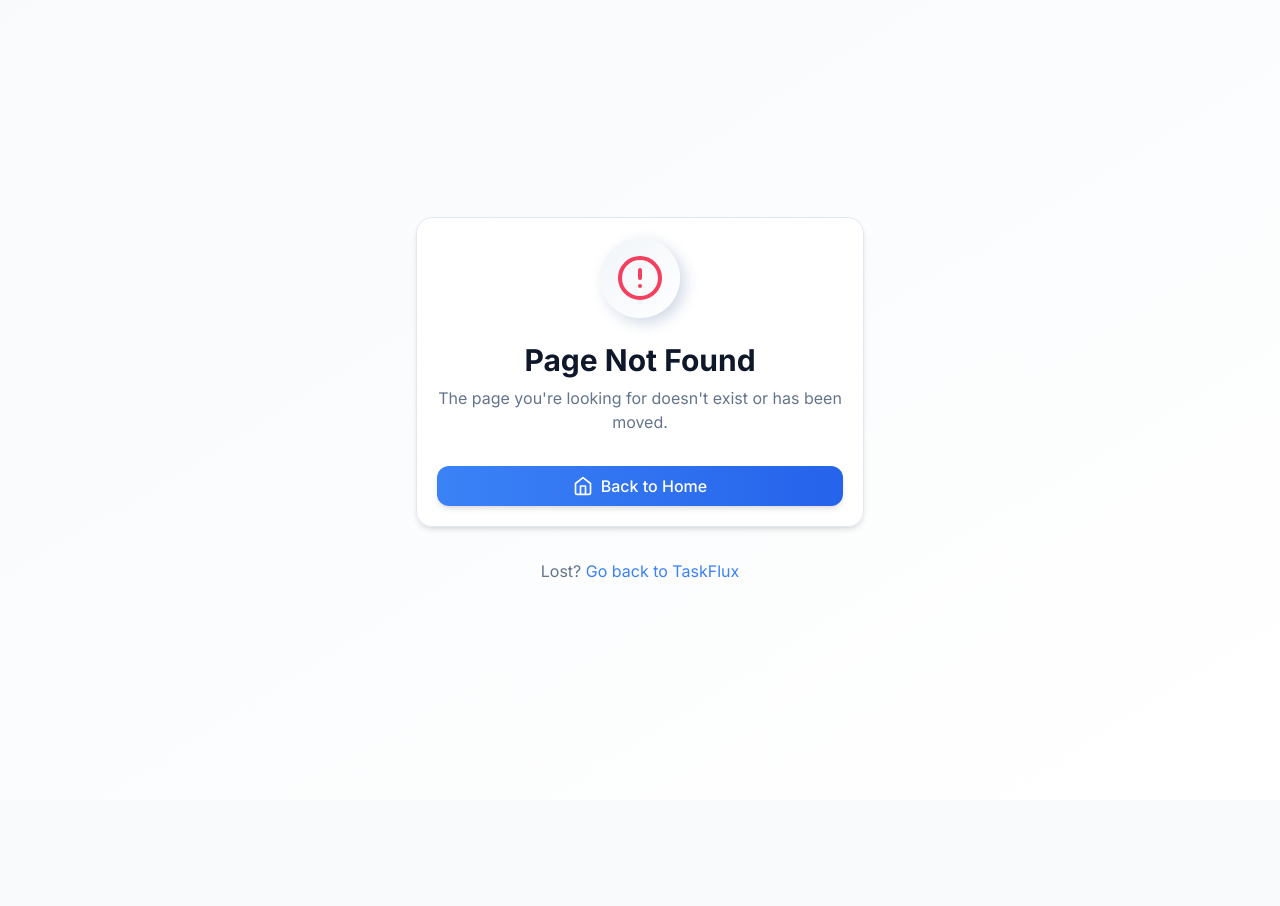
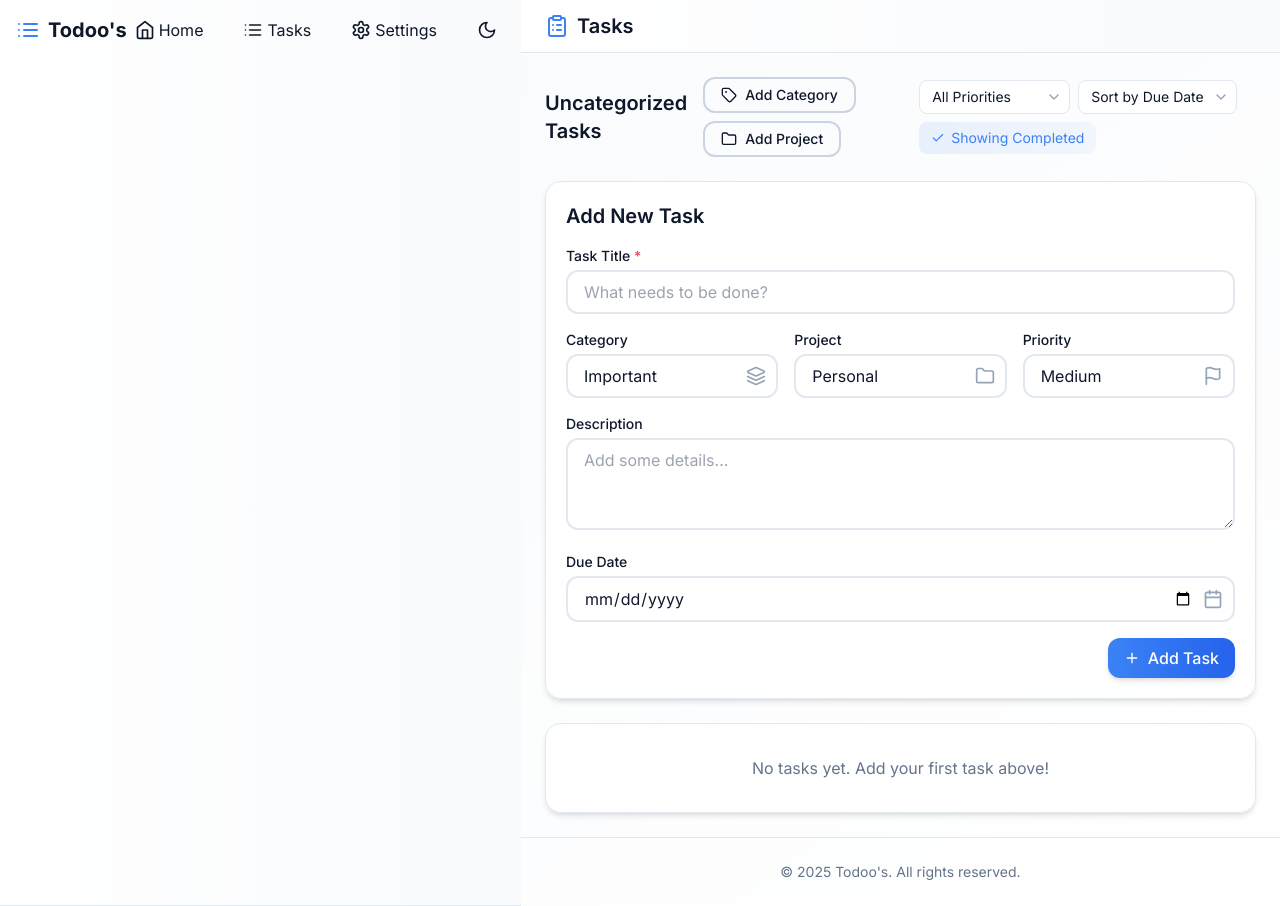
Before and after one commit to apper-canvas/taskflux-vunfqs, a React (Vite) app: page /tasks in a window 1280 px wide. Before the commit this address had no page. Before the commit the page ends 800 px from the top, so only its background shows below. Built offline with nearby package versions, Linux system fonts and the light colour scheme.

Commit message:
Fix "Page not found" error by creating a dedicated Tasks page and adding its route to the application router

```diff
--- a/src/App.jsx
+++ b/src/App.jsx
@@ -3,6 +3,7 @@ import { useState, useEffect } from 'react'
 import { ToastContainer, toast } from 'react-toastify'
 import 'react-toastify/dist/ReactToastify.css'
 import Home from './pages/Home'
+import Tasks from './pages/Tasks'
 import NotFound from './pages/NotFound'
 
 function App() {
@@ -30,6 +31,7 @@ function App() {
     <>
       <Routes>
         <Route path="/" element={<Home darkMode={darkMode} toggleDarkMode={toggleDarkMode} />} />
+        <Route path="/tasks" element={<Tasks darkMode={darkMode} toggleDarkMode={toggleDarkMode} />} />
         <Route path="*" element={<NotFound />} />
       </Routes>
       <ToastContainer
--- a/src/pages/NotFound.jsx
+++ b/src/pages/NotFound.jsx
@@ -41,7 +41,7 @@ function NotFound() {
         transition={{ delay: 0.3, duration: 0.5 }}
         className="mt-8 text-center text-surface-500"
       >
-        <p>Lost? <Link to="/" className="text-primary hover:underline">Go back to TaskFlux</Link></p>
+        <p>Lost? <Link to="/" className="text-primary hover:underline">Go back to Todoo's</Link></p>
       </motion.div>
     </div>
   )
--- /dev/null
+++ b/src/pages/Tasks.jsx
@@ -0,0 +1,102 @@
+import { useState, useEffect } from 'react'
+import NavigationMenu from '../components/NavigationMenu'
+import MainFeature from '../components/MainFeature'
+import { motion } from 'framer-motion'
+import getIcon from '../utils/iconUtils'
+
+function Tasks({ darkMode, toggleDarkMode }) {
+  const CheckIcon = getIcon('Check')
+  const ClipboardListIcon = getIcon('ClipboardList')
+
+  // State for tasks and filters
+  const [tasks, setTasks] = useState(() => {
+    try {
+      const savedTasks = localStorage.getItem('todoos_tasks')
+      return savedTasks ? JSON.parse(savedTasks) : []
+    } catch (error) {
+      console.error('Error loading tasks:', error)
+      return []
+    }
+  })
+
+  // State for projects
+  const [projects, setProjects] = useState(() => {
+    try {
+      const savedProjects = localStorage.getItem('todoos_projects')
+      return savedProjects ? JSON.parse(savedProjects) : [
+        { id: '1', name: 'Personal', color: '#3b82f6' },
+        { id: '2', name: 'Work', color: '#8b5cf6' },
+        { id: '3', name: 'Shopping', color: '#f43f5e' }
+      ]
+    } catch (error) {
+      console.error('Error loading projects:', error)
+      return [
+        { id: '1', name: 'Personal', color: '#3b82f6' },
+        { id: '2', name: 'Work', color: '#8b5cf6' },
+        { id: '3', name: 'Shopping', color: '#f43f5e' }
+      ]
+    }
+  })
+
+  // State for categories
+  const [categories, setCategories] = useState(() => {
+    try {
+      const savedCategories = localStorage.getItem('todoos_categories')
+      return savedCategories ? JSON.parse(savedCategories) : [
+        { id: '1', name: 'Important', icon: 'Star' },
+        { id: '2', name: 'Personal', icon: 'User' },
+        { id: '3', name: 'Work', icon: 'Briefcase' }
+      ]
+    } catch (error) {
+      console.error('Error loading categories:', error)
+      return [
+        { id: '1', name: 'Important', icon: 'Star' },
+        { id: '2', name: 'Personal', icon: 'User' },
+        { id: '3', name: 'Work', icon: 'Briefcase' }
+      ]
+    }
+  })
+
+  // Save tasks to localStorage whenever they change
+  useEffect(() => {
+    localStorage.setItem('todoos_tasks', JSON.stringify(tasks))
+  }, [tasks])
+
+  // Save projects to localStorage whenever they change
+  useEffect(() => {
+    localStorage.setItem('todoos_projects', JSON.stringify(projects))
+  }, [projects])
+
+  // Save categories to localStorage whenever they change
+  useEffect(() => {
+    localStorage.setItem('todoos_categories', JSON.stringify(categories))
+  }, [categories])
+
+  return (
+    <div className="flex min-h-screen">
+      <NavigationMenu darkMode={darkMode} toggleDarkMode={toggleDarkMode} />
+
+      <div className="flex-1 flex flex-col">
+        <header className="bg-gradient-header border-b border-surface-200 dark:border-surface-700 sticky top-0 z-10 backdrop-blur-sm">
+          <div className="container mx-auto px-4 py-3 sm:px-6 flex justify-between items-center">
+            <h1 className="text-xl font-semibold flex items-center gap-2">
+              <ClipboardListIcon className="h-6 w-6 text-primary" />
+              Tasks
+            </h1>
+          </div>
+        </header>
+
+        <main className="flex-1 container mx-auto px-4 py-6 sm:px-6">
+          <MainFeature tasks={tasks} setTasks={setTasks} projects={projects} setProjects={setProjects}
+            categories={categories} setCategories={setCategories} view="tasks" />
+        </main>
+
+        <footer className="text-center text-surface-500 dark:text-surface-400 py-6 text-sm border-t border-surface-200 dark:border-surface-700">
+          <p>© {new Date().getFullYear()} Todoo's. All rights reserved.</p>
+        </footer>
+      </div>
+    </div>
+  )
+}
+
+export default Tasks
```
